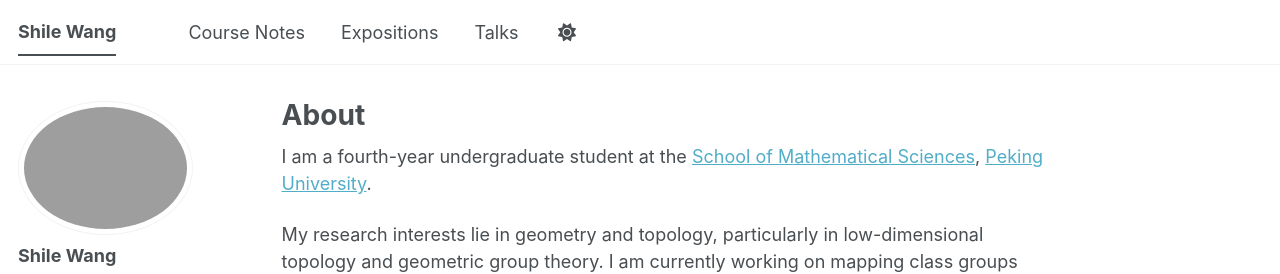
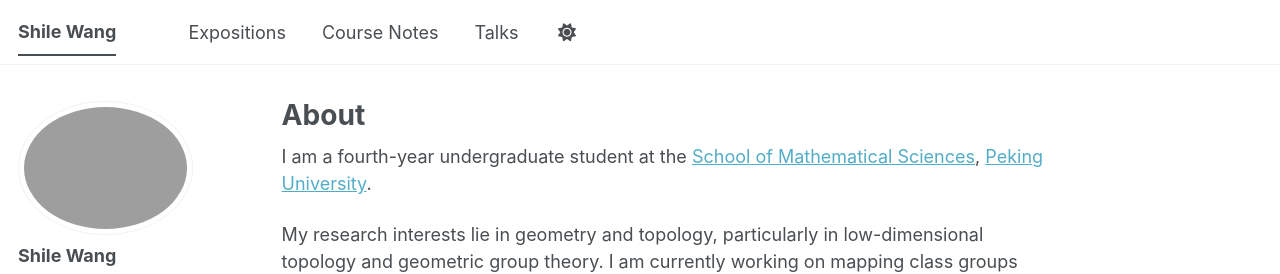
Before and after one commit to shilewang/shilewang.github.io, a Jekyll site: the page built from _pages/about.md, in a window 1280 px wide. Shown: the top 274 px of the page. Built offline with Jekyll 4.4.1, drawn with Linux system fonts in a browser that asks for light colours; a style sheet for code colours, icons or effects is not loaded; part of the change alters nothing that is shown.

```diff
--- a/_data/navigation.yml
+++ b/_data/navigation.yml
@@ -8,11 +8,11 @@
 #      Markdown formatted page while the second is generated using JSON.
 
 main:
+  - title: "Expositions"
+    url: /expositions/
+
   - title: "Course Notes"
     url: /course-notes/
-
-  - title: "Expositions"
-    url: /expositions/
 
   - title: "Talks"
     url: /talks/
```
